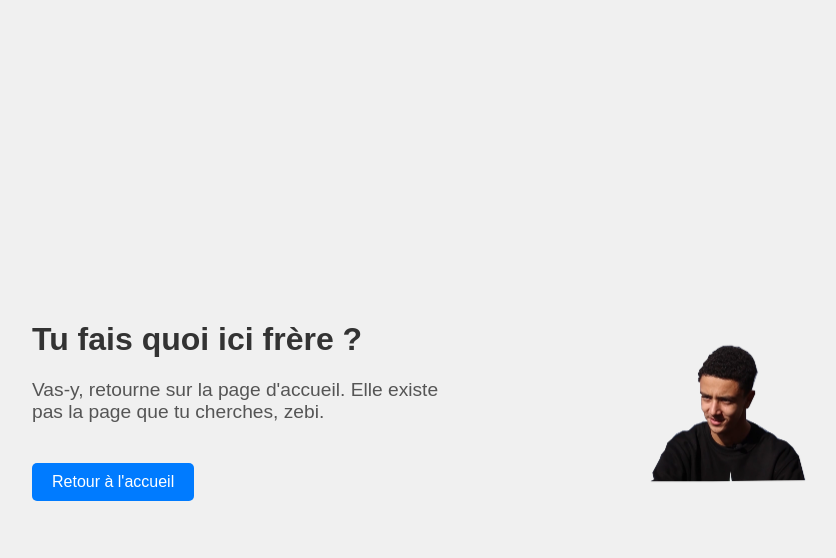
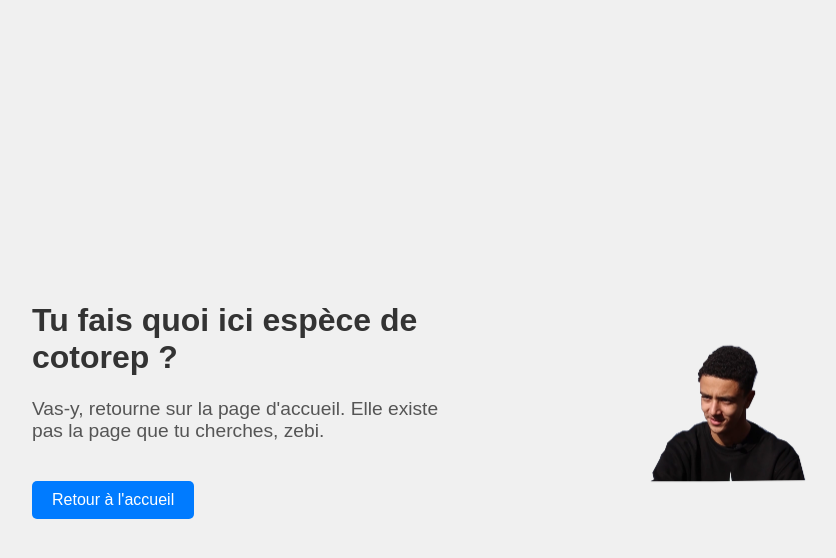
Before and after one commit to bcel15/Sae105, a PHP site: page /404.php in a window 1280 px wide. Shown: the top 558 px of the page, without its empty margins (158-994 px from the left). Run offline with PHP 8.4, Linux system fonts and the light colour scheme.

Commit message:
modif 404

```diff
--- a/404.php
+++ b/404.php
@@ -59,7 +59,7 @@
 <body>
     <div class="container">
         <div class="text">
-            <h1>Tu fais quoi ici frère ?</h1>
+            <h1>Tu fais quoi ici espèce de cotorep ?</h1>
             <p>Vas-y, retourne sur la page d'accueil. Elle existe pas la page que tu cherches, zebi.</p>
             <a href="index.php">Retour à l'accueil</a>
         </div>
```
